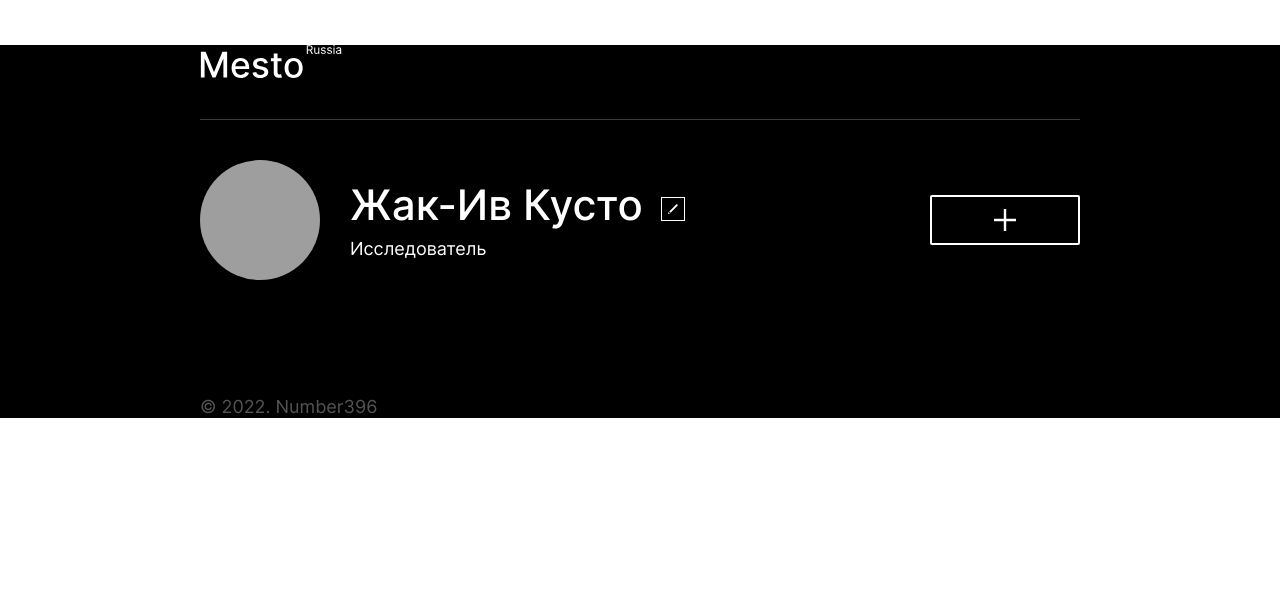
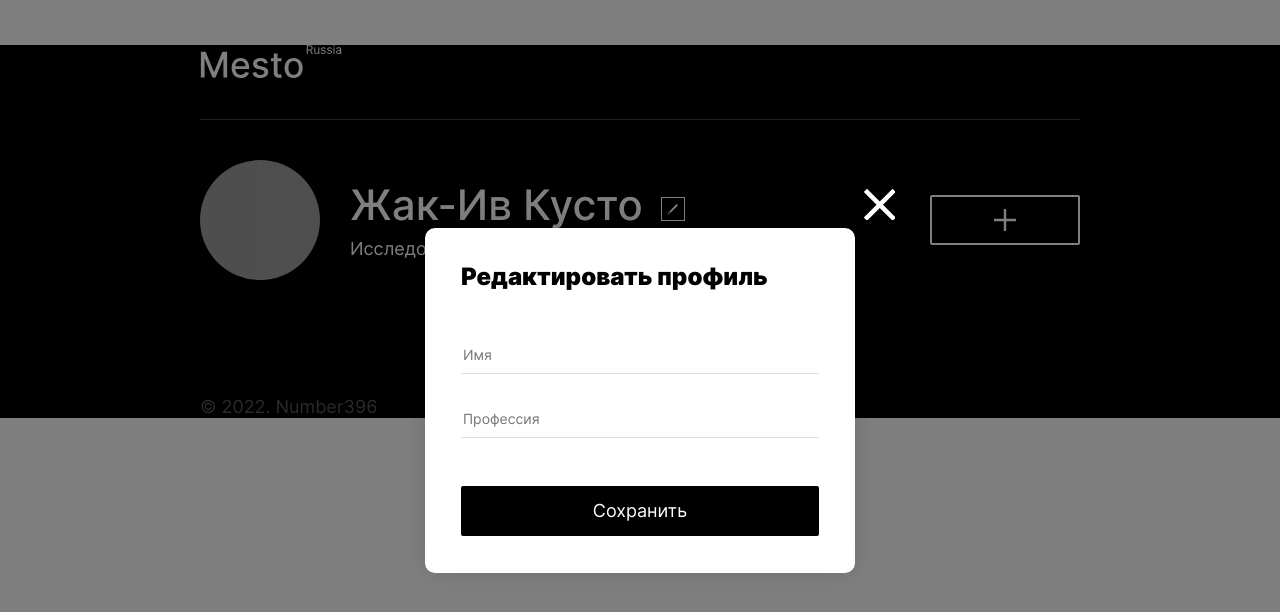
Before and after one commit to Number396/mesto-react, a React (Create React App) app: page / in a window 1280 px wide. Both pictures are taken after a click on the button 672 px from the left and 208 px from the top of the page. Shown: the top 612 px of the page. Built offline with nearby package versions, Linux system fonts and the light colour scheme; grey boxes are pictures that could not be loaded.

Commit message:
feat: add openPopup

```diff
--- a/src/components/App.js
+++ b/src/components/App.js
@@ -1,28 +1,61 @@
 //import logo from '../logo.svg';
 //import './App.css';
+import { useState } from "react";
 import Footer from "./Footer";
 import Header from "./Header";
+import ImagePopup from "./ImagePopup";
 import Main from "./Main";
+import PopupWithForm from "./PopupWithForm";
 
 function App() {
+  const [isEditProfilePopupOpen, setIsEditProfilePopupOpen] = useState(false);
+  const [isAddPlacePopupOpen, setisAddPlacePopupOpen] = useState(false);
+  const [isEditAvatarPopupOpen, setisEditAvatarPopupOpen] = useState(false);
+
+  function handleEditProfileClick() {
+    // const popupEdit = document.querySelector(".popup_type_edit");
+    // popupEdit.classList.add("popup_enabled");
+    setIsEditProfilePopupOpen(true);
+  }
+
+  function handleAddPlaceClick() {
+    // const popupPlace = document.querySelector(".popup_type_add");
+    // popupPlace.classList.add("popup_enabled");
+    setisAddPlacePopupOpen(true);
+  }
+
+  function handleEditAvatarClick() {
+    // const popupUpdateAvatar = document.querySelector(".popup_type_avatar");
+    // popupUpdateAvatar.classList.add("popup_enabled");
+    setisEditAvatarPopupOpen(true);
+  }
+
+  function closeAllPopups() {
+    console.log('close me');
+    // setIsEditProfilePopupOpen(false);
+    // setisAddPlacePopupOpen(false);
+    // setisEditAvatarPopupOpen(false);
+
+  }
+
   return (
     <body className="body">
       <div className="page">
         <Header />
-        <Main />
+        <Main
+          onEditProfile={handleEditProfileClick}
+          onAddPlace={handleAddPlaceClick}
+          onEditAvatar={handleEditAvatarClick}
+        />
         <Footer />
-
-        {/* <!-- ------------------------------------------------------------------------ --> */}
-        <div className="popup popup_edit-profile">
-          <div className="popup__container">
-            <button
-              aria-label="кнопка закрыть окно редактирования профиля"
-              type="button"
-              className="popup__close-button button-opacity"
-            ></button>
-            <h2 className="popup__title">Редактировать профиль</h2>
-            <form name="edit-form" className="popup__form" novalidate>
-              <fieldset className="popup__set">
+        <PopupWithForm
+          title={"Редактировать профиль"}
+          name={"edit"}
+          btnText={"Сохранить"}
+          flsClass={"popup__set"}
+          isOpen={isEditProfilePopupOpen}
+        //onClose={closeAllPopups}
+        >
           <input
             type="text"
             name="name-input"
@@ -30,8 +63,8 @@ function App() {
             placeholder="Имя"
             className="popup__input popup__input_type_name"
             required
-                  minlength="2"
-                  maxlength="40"
+            minLength="2"
+            maxLength="40"
           />
           <span className="popup__input-error name-input-error"></span>
           <input
@@ -41,28 +74,20 @@ function App() {
             placeholder="Профессия"
             className="popup__input popup__input_type_occupation"
             required
-                  minlength="2"
-                  maxlength="200"
+            minLength="2"
+            maxLength="200"
           />
           <span className="popup__input-error occupation-input-error"></span>
-                <button type="submit" className="popup__submit-button">
-                  Сохранить
-                </button>
-              </fieldset>
-            </form>
-          </div>
-        </div>
-        {/* <!-- ---------------------------------------------------------------------------- --> */}
-        <div className="popup popup_add-place">
-          <div className="popup__container">
-            <button
-              aria-label="кнопка закрыть окно добавления карточки"
-              type="button"
-              className="popup__close-button button-opacity"
-            ></button>
-            <h2 className="popup__title">Новое место</h2>
-            <form name="add-form" className="popup__form" novalidate>
-              <fieldset className="popup__set">
+        </PopupWithForm>
+
+        <PopupWithForm
+          title={"Новое место"}
+          name={"add"}
+          btnText={"Создать"}
+          flsClass={"popup__set"}
+          isOpen={isAddPlacePopupOpen}
+          onClose={closeAllPopups}
+        >
           <input
             type="text"
             name="place-input"
@@ -70,8 +95,8 @@ function App() {
             placeholder="Наименование места"
             className="popup__input popup__input_type_place"
             required
-                  minlength="2"
-                  maxlength="30"
+            minLength="2"
+            maxLength="30"
           />
           <span className="popup__input-error place-input-error"></span>
           <input
@@ -83,25 +108,16 @@ function App() {
             required
           />
           <span className="popup__input-error link-input-error"></span>
-                <button type="submit" className="popup__submit-button">
-                  Создать
-                </button>
-              </fieldset>
-            </form>
-          </div>
-        </div>
+        </PopupWithForm>
 
-        {/* <!-- ------------------------------------------------------------------------- --> */}
-        <div className="popup popup_update-avatar">
-          <div className="popup__container">
-            <button
-              aria-label="кнопка закрыть окно обновления аватара"
-              type="button"
-              className="popup__close-button button-opacity"
-            ></button>
-            <h2 className="popup__title">Обновить аватар</h2>
-            <form name="updateAvatar-form" className="popup__form" novalidate>
-              <fieldset className="popup__set">
+        <PopupWithForm
+          title={"Обновить аватар"}
+          name={"avatar"}
+          btnText={"Сохранить"}
+          flsClass={"popup__set"}
+          isOpen={isEditAvatarPopupOpen}
+          onClose={closeAllPopups}
+        >
           <input
             type="url"
             name="link-input"
@@ -111,42 +127,15 @@ function App() {
             required
           />
           <span className="popup__input-error link-input-error"></span>
-                <button type="submit" className="popup__submit-button">
-                  Сохранить
-                </button>
-              </fieldset>
-            </form>
-          </div>
-        </div>
+        </PopupWithForm>
 
-        {/* <!-- ------------------------------------------------------------------------- --> */}
-        <div className="popup popup_confirm-close">
-          <div className="popup__container">
-            <button
-              aria-label="кнопка закрыть окно подтверждения удаления"
-              type="button"
-              className="popup__close-button button-opacity"
-            ></button>
-            <h2 className="popup__title">Вы уверены?</h2>
-            <form name="confirm-form" className="popup__form" novalidate>
-              <fieldset className="popup__set popup__set_type_confirm">
-                <button type="submit" className="popup__submit-button">Да</button>
-              </fieldset>
-            </form>
-          </div>
-        </div>
-        {/* <!-- ------------------------------------------------------------------------- --> */}
-        <div className="popup popup_show-image">
-          <figure className="popup__picture">
-            <img className="popup__image" src="#" alt="" />
-            <button
-              aria-label="кнопка закрыть фотографию места"
-              type="button"
-              className="popup__close-button button-opacity"
-            ></button>
-            <figcaption className="popup__caption">тест</figcaption>
-          </figure>
-        </div>
+        <PopupWithForm
+          title={"Вы уверены?"}
+          name={"confirm"}
+          btnText={"Да"}
+          flsClass={"popup__set popup__set_type_confirm"}
+        />
+        <ImagePopup />
       </div>
     </body>
   );
--- /dev/null
+++ b/src/components/ImagePopup.js
@@ -0,0 +1,17 @@
+function ImagePopup() {
+    return (
+        <div className="popup popup_show-image">
+            <figure className="popup__picture">
+                <img className="popup__image" src="#" alt="" />
+                <button
+                    aria-label="кнопка закрыть фотографию места"
+                    type="button"
+                    className="popup__close-button button-opacity"
+                ></button>
+                <figcaption className="popup__caption">тест</figcaption>
+            </figure>
+        </div>
+    );
+}
+
+export default ImagePopup;
--- a/src/components/Main.js
+++ b/src/components/Main.js
@@ -1,4 +1,4 @@
-function Main() {
+function Main(props) {
     return (
         <main>
             <section className="profile">
@@ -10,6 +10,7 @@ function Main() {
                             alt=""
                         />
                         <button
+                            onClick={props.onEditAvatar}
                             aria-label=""
                             type="button"
                             className="profile__avatar-button"
@@ -18,6 +19,7 @@ function Main() {
                     <div className="profile__info">
                         <h1 className="profile__title">Жак-Ив Кусто</h1>
                         <button
+                            onClick={props.onEditProfile}
                             aria-label="кнопка редактировать профиль"
                             type="button"
                             className="profile__edit-button button-opacity"
@@ -26,6 +28,7 @@ function Main() {
                     </div>
                 </div>
                 <button
+                    onClick={props.onAddPlace}
                     aria-label="кнопка добавить карточку места"
                     type="button"
                     className="profile__add-button button-opacity"
--- /dev/null
+++ b/src/components/PopupWithForm.js
@@ -0,0 +1,32 @@
+function PopupWithForm(props) {
+    return (
+        <div
+            className={`popup popup_type_${props.name} ${props.isOpen && "popup_enabled"
+                }`}
+        >
+            <div className="popup__container">
+                <button
+                    onClick={props.closeAllPopups}
+                    aria-label="кнопка закрыть"
+                    type="button"
+                    className="popup__close-button button-opacity"
+                ></button>
+                <h2 className="popup__title">{props.title}</h2>
+                <form name={props.name} className="popup__form" noValidate onClick={props.closeAllPopups}>
+                    <fieldset className={props.flsClass}>
+                        {props.children}
+                        <button
+                            //onClick={props.closeAllPopups}
+                            type="submit"
+                            className="popup__submit-button"
+                        >
+                            {props.btnText}
+                        </button>
+                    </fieldset>
+                </form>
+            </div>
+        </div>
+    );
+}
+
+export default PopupWithForm;
```
Lines whose indentation alone changed are shown as unchanged.
